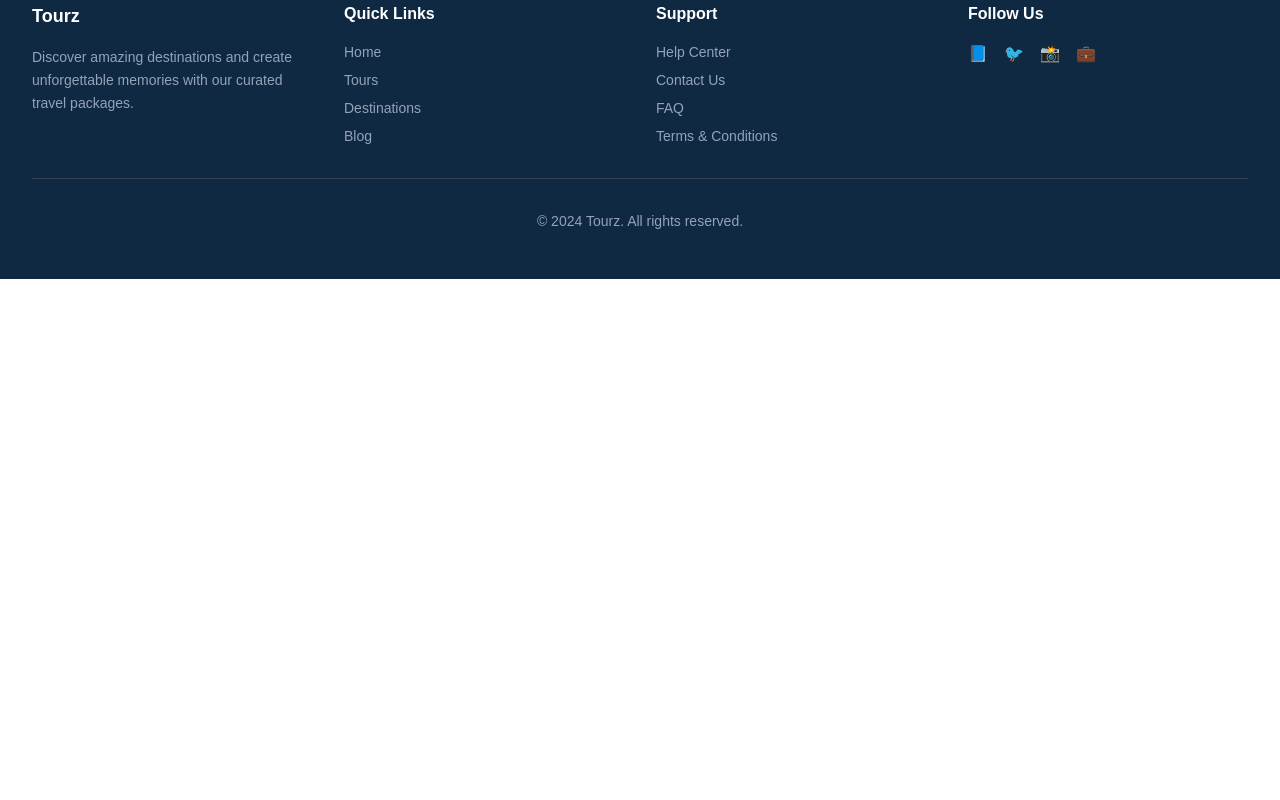
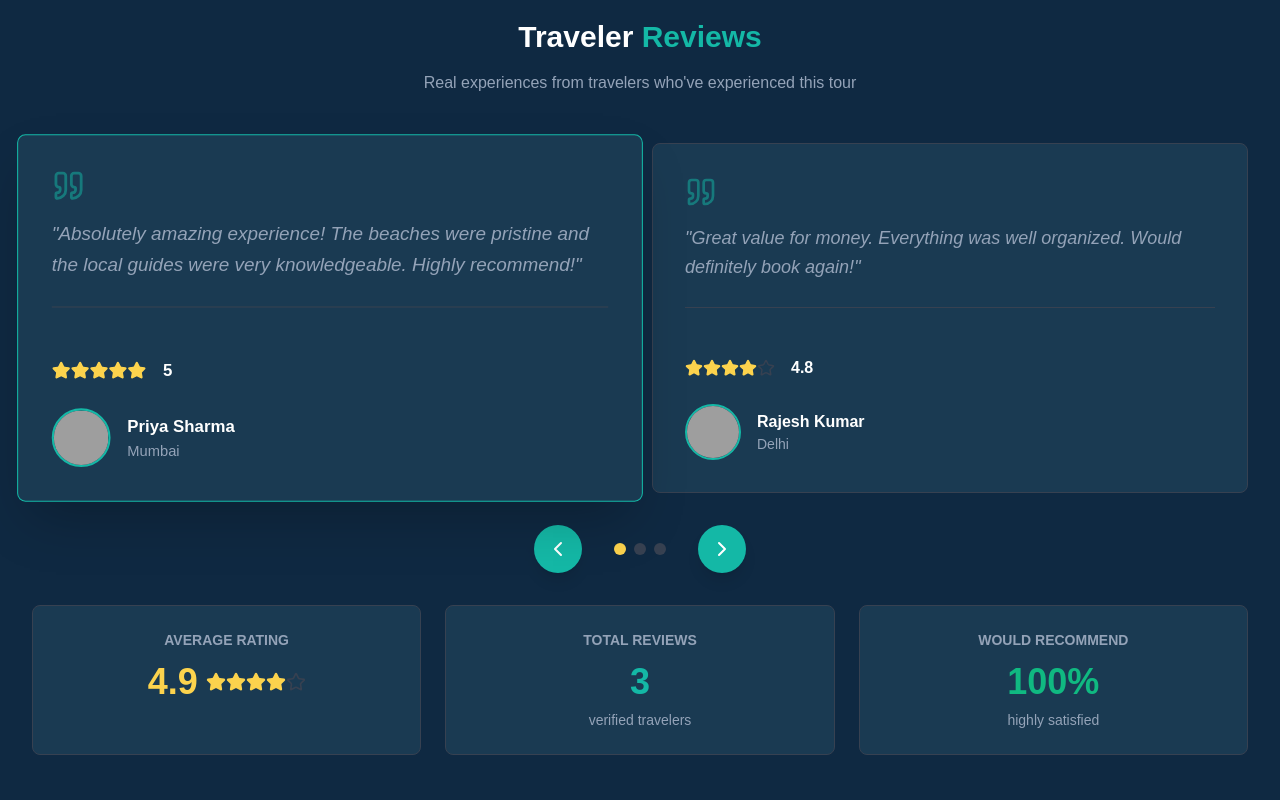
Before and after one commit to DEBOJEETDAS36/new_tourz, a Next.js app: page /tours/1 in a window 1280 px wide. Shown: the part 7240-8040 px from the top of the page. Before the commit the page ends 7519 px from the top, so only its background shows below. Built offline with nearby package versions, Linux system fonts and the light colour scheme; grey boxes are pictures that could not be loaded.

Commit message:
Testimonials section added

```diff
--- a/app/tours/[id]/page.tsx
+++ b/app/tours/[id]/page.tsx
@@ -8,7 +8,7 @@ import TourItinerary from '@/components/tours/TourItinerary';
 import TourInclusions from '@/components/tours/TourInclusions';
 import TourPricing from '@/components/tours/TourPricing';
 import TourGallery from '@/components/tours/TourGallery';
-// import TourTestimonials from '@/components/tours/TourTestimonials';
+import TourTestimonials from '@/components/tours/TourTestimonials';
 // import TourImportantNotes from '@/components/tours/TourImportantNotes';
 // import RelatedTours from '@/components/tours/RelatedTours';
 
@@ -34,6 +34,7 @@ export default async function TourDetailPage({ params }: TourPageProps) {
       <TourInclusions tour={tour} />
       <TourPricing tour={tour} />
       <TourGallery tour={tour} />
+      <TourTestimonials tour={tour} />
     </div>
   );
 }
--- /dev/null
+++ b/components/tours/TourTestimonials.tsx
@@ -0,0 +1,205 @@
+'use client';
+
+import { useState } from 'react';
+import { TourDetail } from '@/lib/data/tourDetails';
+import { Star, Quote, ChevronLeft, ChevronRight } from 'lucide-react';
+
+export default function TourTestimonials({ tour }: { tour: TourDetail }) {
+  const [currentIndex, setCurrentIndex] = useState(0);
+
+  const goToNext = () => {
+    setCurrentIndex((prevIndex) => (prevIndex + 1) % tour.testimonials.length);
+  };
+
+  const goToPrev = () => {
+    setCurrentIndex((prevIndex) =>
+      prevIndex === 0 ? tour.testimonials.length - 1 : prevIndex - 1
+    );
+  };
+
+  const visibleTestimonials = [
+    tour.testimonials[currentIndex],
+    tour.testimonials[(currentIndex + 1) % tour.testimonials.length],
+  ];
+
+  return (
+    <section className="py-16 bg-[#0F2942] border-t border-[#374151]">
+      <div className="max-w-7xl mx-auto px-4 sm:px-6 lg:px-8">
+
+        {/* Section Header */}
+        <div className="text-center mb-12">
+          <h2 className="text-3xl font-bold text-white mb-4">
+            Traveler <span className="text-[#14B8A6]">Reviews</span>
+          </h2>
+          <p className="text-[#94A3B8] max-w-2xl mx-auto">
+            Real experiences from travelers who've experienced this tour
+          </p>
+        </div>
+
+        {/* Testimonials Carousel */}
+        <div className="relative">
+          <div className="grid grid-cols-1 md:grid-cols-2 gap-6 mb-8">
+            {visibleTestimonials.map((testimonial, index) => (
+              <div
+                key={testimonial.name}
+                className={`bg-[#1a3a52] rounded-lg p-8 border border-[#374151] hover:border-[#14B8A6] transition-all duration-300 flex flex-col ${
+                  index === 0 ? 'md:scale-105 md:shadow-2xl md:border-[#14B8A6]' : ''
+                }`}
+              >
+                {/* Quote Icon */}
+                <Quote size={32} className="text-[#14B8A6] mb-4 opacity-50" />
+
+                {/* Review Text */}
+                <p className="text-[#94A3B8] text-lg leading-relaxed mb-6 flex-grow italic">
+                  "{testimonial.review}"
+                </p>
+
+                {/* Divider */}
+                <div className="border-t border-[#374151] pt-6 mb-6" />
+
+                {/* Rating */}
+                <div className="flex items-center gap-2 mb-6">
+                  <div className="flex items-center">
+                    {[...Array(5)].map((_, i) => (
+                      <Star
+                        key={i}
+                        size={18}
+                        className={`${
+                          i < Math.floor(testimonial.rating)
+                            ? 'fill-[#FCD34D] text-[#FCD34D]'
+                            : 'text-[#374151]'
+                        }`}
+                      />
+                    ))}
+                  </div>
+                  <span className="text-white font-bold ml-2">{testimonial.rating}</span>
+                </div>
+
+                {/* Author Info */}
+                <div className="flex items-center gap-4">
+                  <img
+                    src={testimonial.avatar}
+                    alt={testimonial.name}
+                    className="w-14 h-14 rounded-full object-cover border-2 border-[#14B8A6]"
+                  />
+                  <div>
+                    <h4 className="text-white font-bold">
+                      {testimonial.name}
+                    </h4>
+                    <p className="text-[#94A3B8] text-sm">
+                      {testimonial.location}
+                    </p>
+                  </div>
+                </div>
+              </div>
+            ))}
+          </div>
+
+          {/* Navigation Controls */}
+          <div className="flex justify-center items-center gap-8 mb-8">
+            {/* Previous Button */}
+            <button
+              onClick={goToPrev}
+              className="bg-[#14B8A6] hover:bg-[#0d9488] text-white p-3 rounded-full transition shadow-lg"
+            >
+              <ChevronLeft size={24} />
+            </button>
+
+            {/* Dots Indicator */}
+            <div className="flex gap-2">
+              {tour.testimonials.map((_, index) => (
+                <button
+                  key={index}
+                  onClick={() => setCurrentIndex(index)}
+                  className={`w-3 h-3 rounded-full transition ${
+                    index === currentIndex
+                      ? 'bg-[#FCD34D]'
+                      : 'bg-[#374151] hover:bg-[#94A3B8]'
+                  }`}
+                  aria-label={`Go to testimonial ${index + 1}`}
+                />
+              ))}
+            </div>
+
+            {/* Next Button */}
+            <button
+              onClick={goToNext}
+              className="bg-[#14B8A6] hover:bg-[#0d9488] text-white p-3 rounded-full transition shadow-lg"
+            >
+              <ChevronRight size={24} />
+            </button>
+          </div>
+
+          {/* Summary Stats */}
+          <div className="grid grid-cols-1 sm:grid-cols-3 gap-6">
+
+            {/* Average Rating */}
+            <div className="bg-[#1a3a52] rounded-lg p-6 border border-[#374151] text-center">
+              <p className="text-[#94A3B8] text-sm uppercase font-semibold mb-3">Average Rating</p>
+              <div className="flex items-center justify-center gap-2">
+                <span className="text-4xl font-bold text-[#FCD34D]">
+                  {(
+                    tour.testimonials.reduce((sum, t) => sum + t.rating, 0) /
+                    tour.testimonials.length
+                  ).toFixed(1)}
+                </span>
+                <div className="flex items-center">
+                  {[...Array(5)].map((_, i) => (
+                    <Star
+                      key={i}
+                      size={20}
+                      className={`${
+                        i < Math.floor(
+                          tour.testimonials.reduce((sum, t) => sum + t.rating, 0) /
+                            tour.testimonials.length
+                        )
+                          ? 'fill-[#FCD34D] text-[#FCD34D]'
+                          : 'text-[#374151]'
+                      }`}
+                    />
+                  ))}
+                </div>
+              </div>
+            </div>
+
+            {/* Total Reviews */}
+            <div className="bg-[#1a3a52] rounded-lg p-6 border border-[#374151] text-center">
+              <p className="text-[#94A3B8] text-sm uppercase font-semibold mb-3">Total Reviews</p>
+              <p className="text-4xl font-bold text-[#14B8A6]">
+                {tour.testimonials.length}
+              </p>
+              <p className="text-[#94A3B8] text-sm mt-2">verified travelers</p>
+            </div>
+
+            {/* Recommendation Rate */}
+            <div className="bg-[#1a3a52] rounded-lg p-6 border border-[#374151] text-center">
+              <p className="text-[#94A3B8] text-sm uppercase font-semibold mb-3">Would Recommend</p>
+              <p className="text-4xl font-bold text-[#10B981]">
+                {Math.round(
+                  (tour.testimonials.filter((t) => t.rating >= 4).length /
+                    tour.testimonials.length) *
+                    100
+                )}
+                %
+              </p>
+              <p className="text-[#94A3B8] text-sm mt-2">highly satisfied</p>
+            </div>
+          </div>
+        </div>
+
+        {/* CTA Section */}
+        <div className="mt-12 bg-gradient-to-r from-[#14B8A6]/10 to-[#0d9488]/10 border border-[#14B8A6]/30 rounded-lg p-8 text-center">
+          <h3 className="text-2xl font-bold text-white mb-4">
+            Ready to Start Your Journey?
+          </h3>
+          <p className="text-[#94A3B8] mb-6 max-w-2xl mx-auto">
+            Join thousands of satisfied travelers and experience this amazing tour for yourself
+          </p>
+          <button className="bg-[#FCD34D] hover:bg-[#EAB308] text-[#0F2942] font-bold py-3 px-8 rounded-lg transition">
+            Book Your Adventure Now
+          </button>
+        </div>
+      </div>
+    </section>
+  );
+}
```
